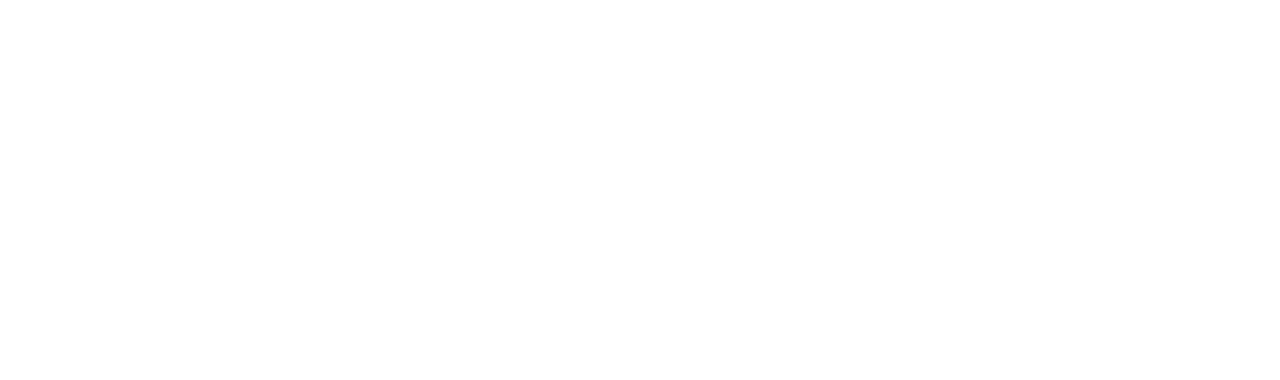
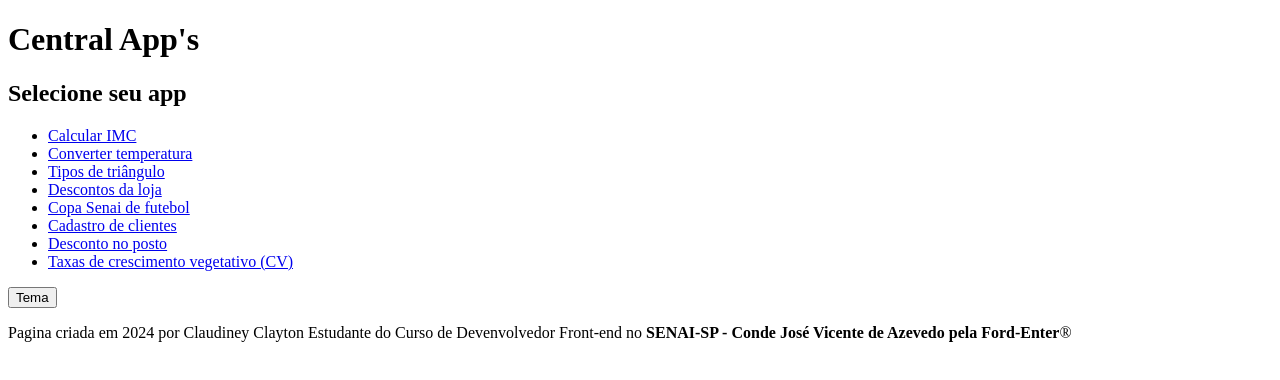
Before and after one commit to clarepe/CentralApps, a plain HTML site: page HTML/index.html in a window 1280 px wide. Drawn offline with Linux system fonts and the light colour scheme.

Commit message:
feat: adicionando h1, h2, Nav e footer no index

```diff
--- a/HTML/index.html
+++ b/HTML/index.html
@@ -1,11 +1,55 @@
 <!DOCTYPE html>
-<html lang="en">
+<html lang="pt-BR" data-tema="temaPrincipal">
 <head>
     <meta charset="UTF-8">
     <meta name="viewport" content="width=device-width, initial-scale=1.0">
-    <title>Document</title>
+    <title>Central App's</title>
 </head>
 <body>
+    <header>
+        <h1 id="h1-principal">Central App's</h1>
+        <h2 id="h2-principal">Selecione seu app</h2>
+    </header>
+    <main>
+        <section id="controla-Buttons">
+            <nav>
+                <ul>
+                    <li>
+                        <a href="calculadora_de_IMC.html">Calcular IMC</a>
+                    </li>
+                    <li>
+                        <a href="conversor_de_Temperatura.html">Converter temperatura</a>
+                    </li>
+                     <li>
+                        <a href="Tipo_de_um_triângulo.html">Tipos de triângulo</a>
+                    </li>
+                    <li>
+                        <a href="desconto_Funcionario.html">Descontos da loja</a>
+                    </li>
+                    <li>
+                        <a href="jogoDeFutebol.html">Copa Senai de futebol</a>
+                    </li>
+                    <li>
+                        <a href="buscaNome.html">Cadastro de clientes</a>
+                    </li>
+                    <li class="botaoMenu">
+                        <a href="PostodeGasolina.html">Desconto no posto</a>
+                    </li>
+                    <li class="botaoMenu">
+                        <a href=" Taxa-de-Natalidade-e-Mortalidade.html"> Taxas de crescimento vegetativo (CV)</a>
+                    </li>
+                </ul>
+            </nav>
 
+        </section>
+        <div>
+            <button type="button" id="trocaTema"> Tema</button>
+        </div>
+    </main>
+    <footer>
+        <p>Pagina criada em 2024 por Claudiney Clayton Estudante do Curso de Devenvolvedor Front-end no <b>SENAI-SP - Conde José Vicente de Azevedo pela
+        Ford-Enter</b>&reg;</p>
+
+    </footer>
 </body>
 </html>
```
